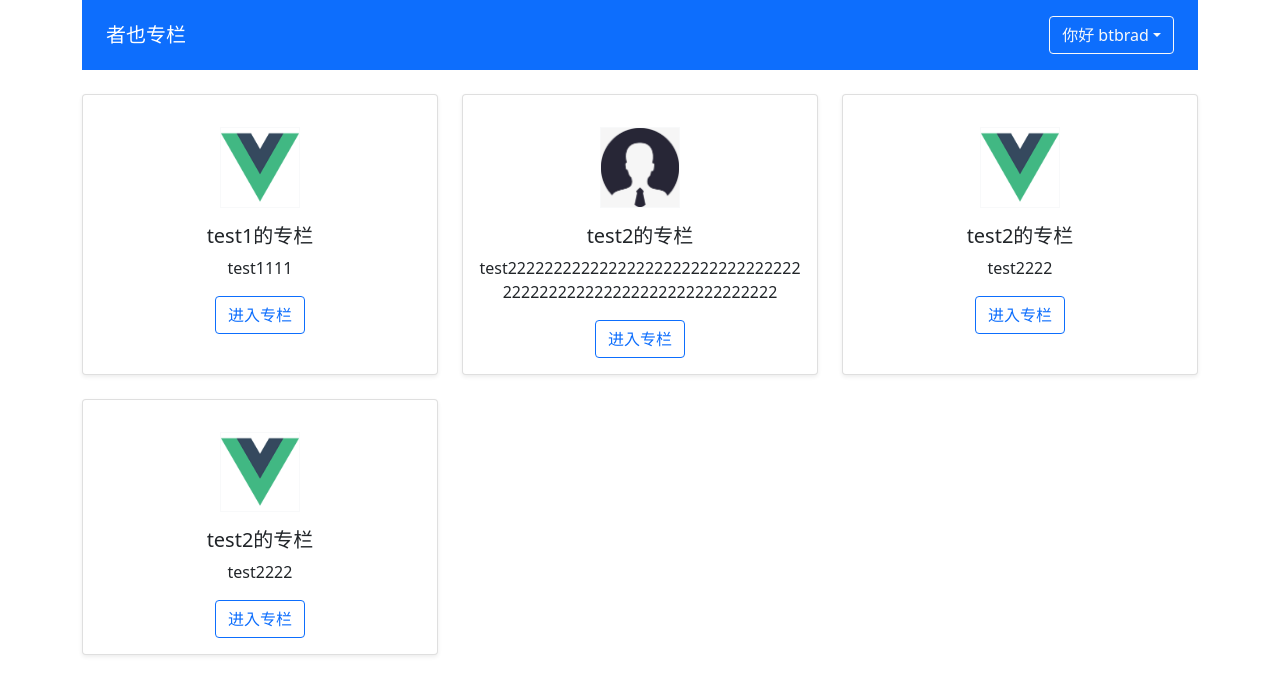
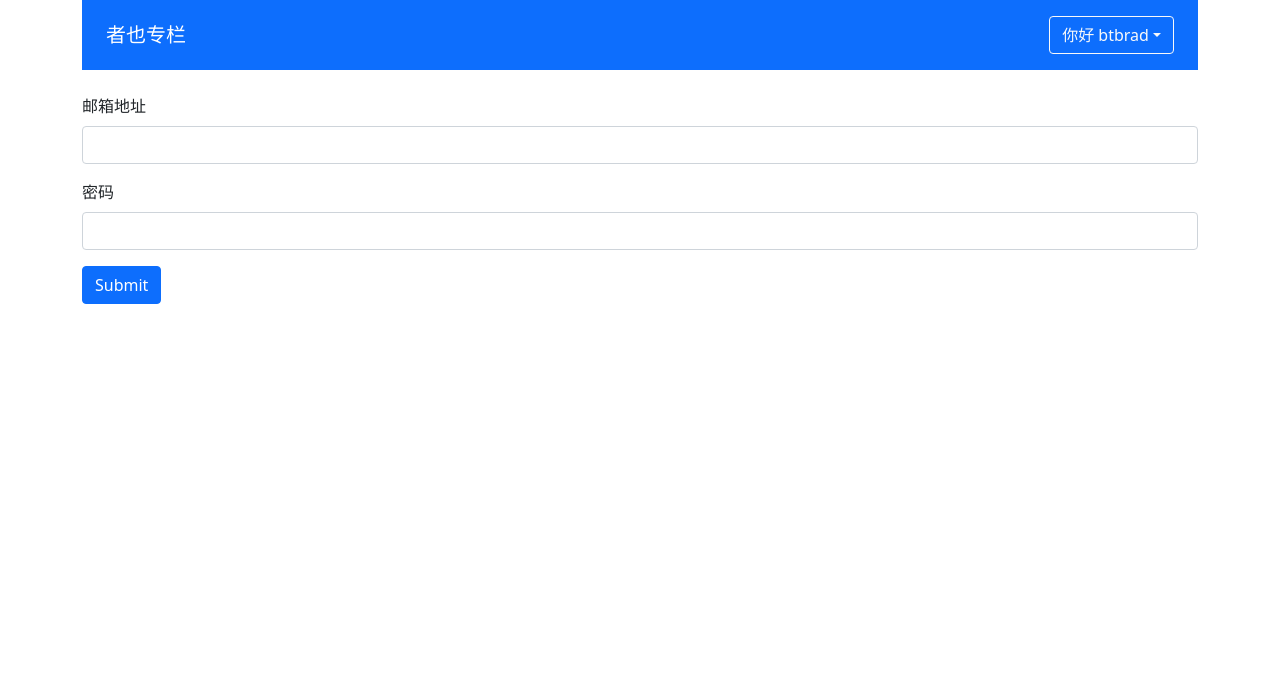
Before and after one commit to btbrad/zheye, a Vue app: page / in a window 1280 px wide. Shown: the top 694 px of the page. Built offline with nearby package versions, Linux system fonts and the light colour scheme.

Commit message:
input校验

```diff
--- a/src/App.vue
+++ b/src/App.vue
@@ -1,12 +1,25 @@
 <template>
   <div class="container">
     <global-header :user="currentUser"></global-header>
-    <column-list :list="list"></column-list>
+    <!-- <column-list :list="list"></column-list> -->
+
+    <form>
+      <div class="mb-3">
+        <label for="exampleInputEmail1" class="form-label">邮箱地址</label>
+        <input type="email" class="form-control" id="exampleInputEmail1" v-model="emailRef.val" @blur="validateEmail">
+        <div class="form-text" v-if="emailRef.error">{{ emailRef.message }}</div>
+      </div>
+      <div class="mb-3">
+        <label for="exampleInputPassword1" class="form-label">密码</label>
+        <input type="password" class="form-control" id="exampleInputPassword1">
+      </div>
+      <button type="submit" class="btn btn-primary">Submit</button>
+    </form>
   </div>
 </template>
 
 <script lang="ts">
-import { defineComponent } from 'vue'
+import { defineComponent, reactive } from 'vue'
 import 'bootstrap/dist/css/bootstrap.min.css'
 import ColumnList, { ColumnProps } from './components/ColumnList.vue'
 import GlobalHeader, { UserProps } from './components/GlobalHeader.vue'
@@ -41,16 +54,35 @@
   }
 ]
 
+const emailReg = /\w+([-+.]\w+)*@\w+([-.]\w+)*\.\w+([-.]\w+)*/
+
 export default defineComponent({
   name: 'App',
   components: {
-    ColumnList,
+    // ColumnList,
     GlobalHeader
   },
   setup () {
+    const emailRef = reactive({
+      val: '',
+      error: false,
+      message: ''
+    })
+    const validateEmail = () => {
+      if (emailRef.val === '') {
+        emailRef.error = true
+        emailRef.message = 'can not be empty'
+      } else if (!emailReg.test(emailRef.val)) {
+        emailRef.error = true
+        emailRef.message = 'please input valid email'
+      }
+      return {}
+    }
     return {
       list: testData,
-      currentUser
+      currentUser,
+      emailRef,
+      validateEmail
     }
   }
 })
```
